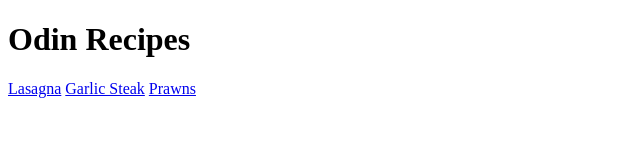
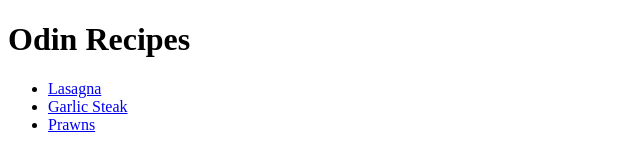
Before and after one commit to QuintinPearson/odin-recipes, a plain HTML site: page index.html in a window 1280 px wide. Shown: the whole page, without its empty margins (0-640 px from the left). Drawn offline with Linux system fonts and the light colour scheme.

Commit message:
Add Recipes to a list

```diff
--- a/index.html
+++ b/index.html
@@ -9,9 +9,11 @@
 <body>
     <h1>Odin Recipes</h1>
 
-    <a href="./recipes/lasagna.html">Lasagna</a>
-    <a href="./recipes/steak.html">Garlic Steak</a>
-    <a href="./recipes/prawns.html">Prawns</a>
+    <ul>
+    <li><a href="./recipes/lasagna.html">Lasagna</a></li>
+    <li><a href="./recipes/steak.html">Garlic Steak</a></li>
+    <li><a href="./recipes/prawns.html">Prawns</a></li>
+    </ul>
 
 </body>
 </html>
```
